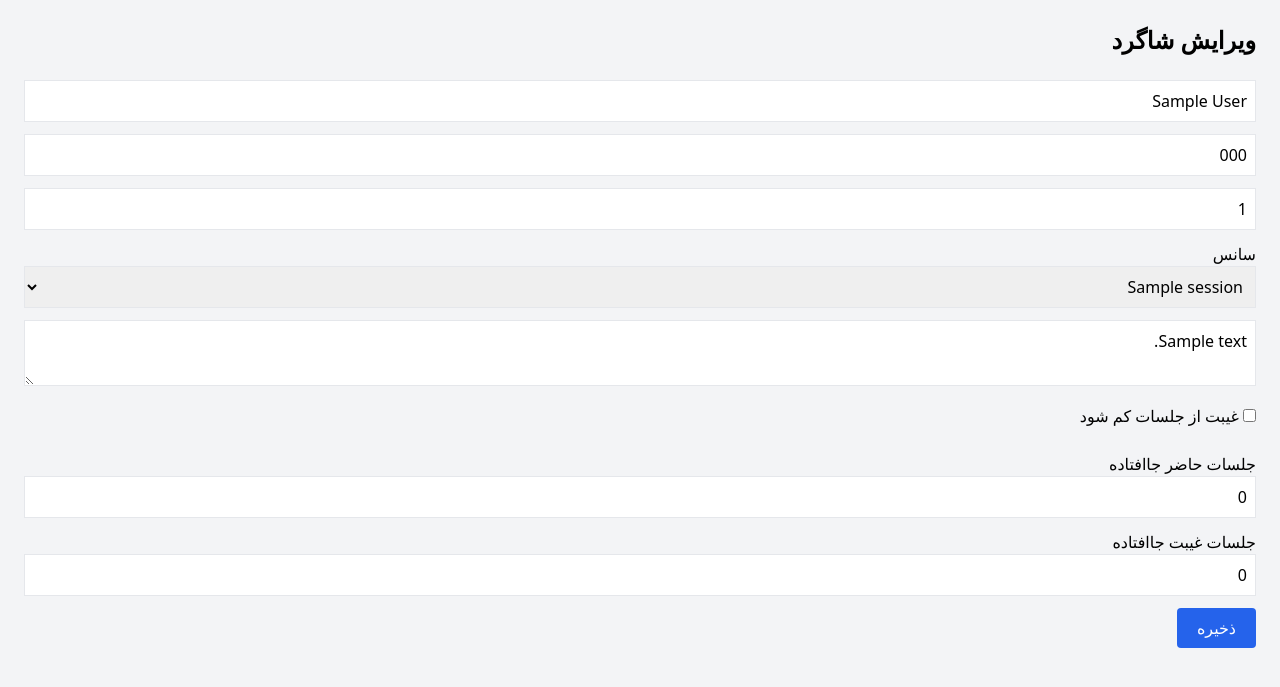
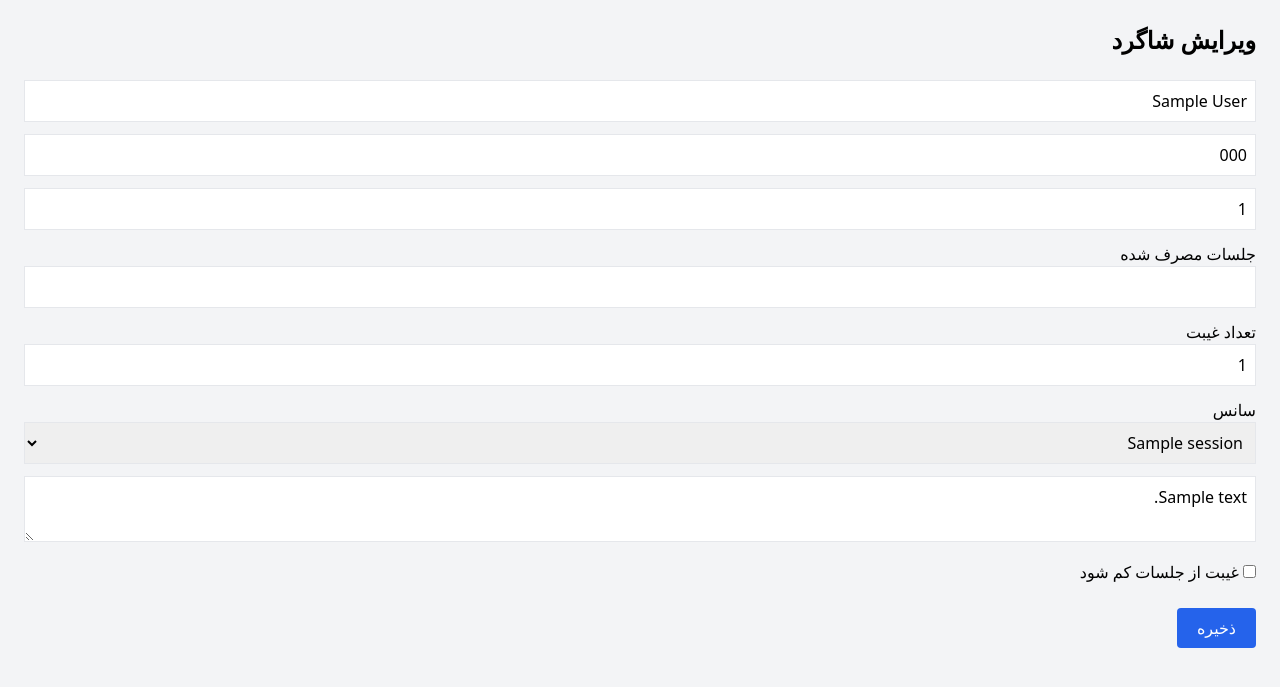
Before and after one commit to imBardiya/gym_manager, a FastAPI app: template app/templates/edit_student.html in a window 1280 px wide. Shown: the part 56-743 px from the top of the page. Run offline with FastAPI, Linux system fonts and the light colour scheme; the template is opened without the code that fills it: most values are stand-ins (such as "Sample title", 1, 10 or a date in 2020); some libraries are stand-ins or nearby versions.

Commit message:
Update edit_student.html

```diff
--- a/app/templates/edit_student.html
+++ b/app/templates/edit_student.html
@@ -26,6 +26,28 @@
         type="number"
         value="{{ student.total_sessions }}"
         class="border p-2 w-full mb-3">
+
+        <label>
+    جلسات مصرف شده
+</label>
+
+<input
+    name="used_sessions"
+    type="number"
+    min="0"
+    value="{{ student.used_sessions }}"
+    class="border p-2 w-full mb-3">
+
+<label>
+    تعداد غیبت
+</label>
+
+<input
+    name="absence_count"
+    type="number"
+    min="0"
+    value="{{ student.absence_count }}"
+    class="border p-2 w-full mb-3">
 
         <label>
             سانس
@@ -78,25 +100,6 @@
 
     <br><br>
 
-    <label>
-        جلسات حاضر جاافتاده
-    </label>
-
-    <input
-        name="missed_present_sessions"
-        value="0"
-        type="number"
-        class="border p-2 w-full mb-3">
-
-    <label>
-        جلسات غیبت جاافتاده
-    </label>
-
-    <input
-        name="missed_absent_sessions"
-        value="0"
-        type="number"
-        class="border p-2 w-full mb-3">
 
     <button
         class="bg-blue-600 text-white px-5 py-2 rounded">
```
